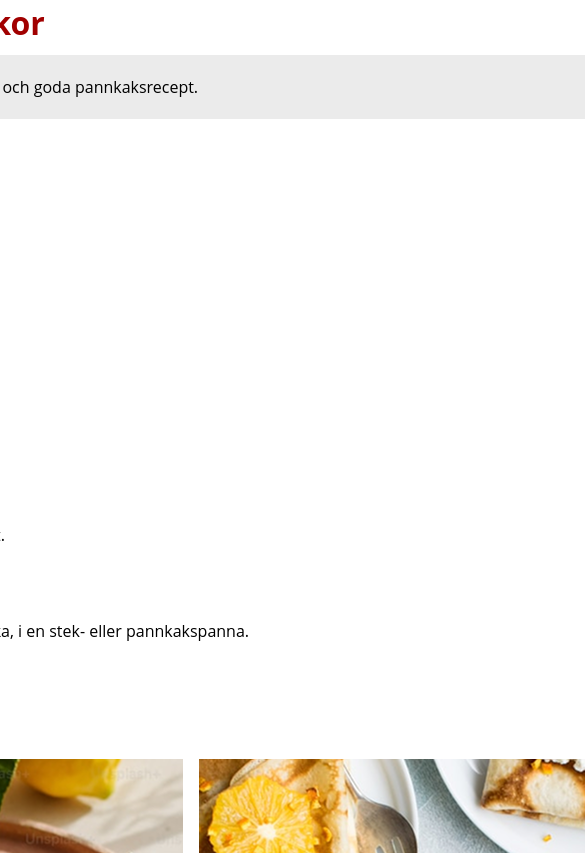
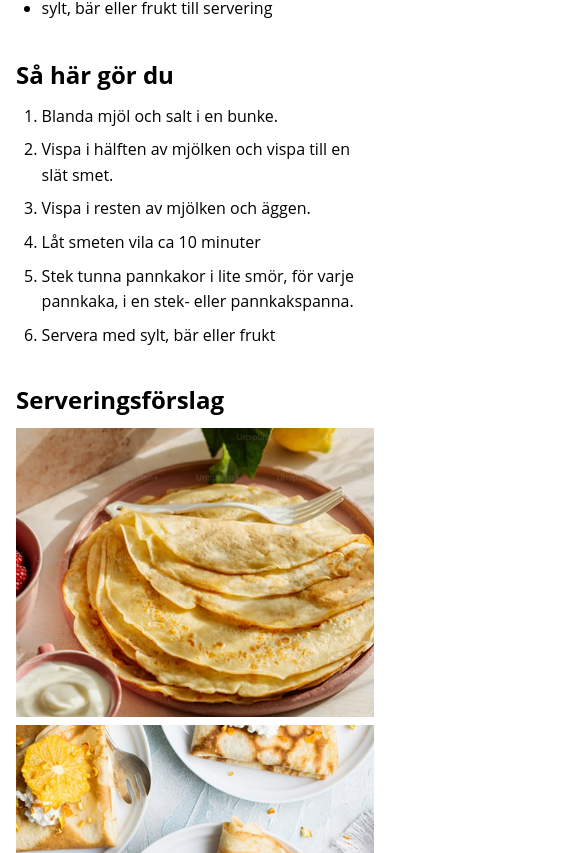
Before and after one commit to mhei009/pannkakor-websidan, a plain HTML site: page index.html in a window 390 px wide. Shown: the part 551-1404 px from the top of the page, 585 px wide, since content can reach past the window. Drawn offline with Linux system fonts and the light colour scheme.

Commit message:
recode mobile first

```diff
--- a/style.css
+++ b/style.css
@@ -1,34 +1,110 @@
+
 * {
     box-sizing: border-box;
     margin: 0;
     padding: 0;
-
 }
 
 
 body {
     font-family: 'Open Sans', sans-serif;
- background-color: rgba(161, 0, 0, 0.3);
+    background-color: white;
+    line-height: 1.5rem;
+    padding: 1rem;
     display: flex;
     justify-content: center;
- line-height: 2rem;
+}
+
+
+.wrapper {
+    background-color: white;
+    width: 100%;
 
 }
 
-@media (max-width: 1024px) {
-  :root {
-
-    --font-size-h1: 1.75rem;
-    --font-size-h2: 1.5rem;
-    --font-size-p: 1rem;
-  }
+.header{
+   margin-left: 0;
 }
 
-/* Layout */
 
+.header_img {
+    width: 100%;
+    height: auto;
+}
+
+
+.intro__wrap {
+    display: flex;
+    flex-direction: column;
+    gap: 1rem;
+    padding: 1rem 0;
+}
+
+h1 {
+    font-size: 1.5rem;
+    font-weight: bold;
+    color: #A10000;
+}
+
+h2{
+    margin-bottom: 1rem;
+}
+
+.p__intro {
+    padding: 1rem;
+    background-color: #EBEBEB;
+}
+
+
+.ingredienser, .steg   {
+    padding: 1rem 0;
+    line-height: 1.6rem;
+}
+
+.ingredienser ul, .steg ol {
+    margin-left: 0.8rem;
+    padding-left: 0.8rem;
+    margin-top: 1rem;
+}
+
+.ingredienser li, .steg li {
+    margin-bottom: 0.5rem;
+}
+
+
+.servering {
+    padding: 1rem 0;
+}
+
+.servering div {
+    display: flex;
+    flex-direction: column;
+    gap: 0.5rem;
+}
+
+.pannkakor_img,
+.pannkakor_img2 {
+    width: 100%;
+    height: auto;
+    flex: 1;
+
+
+}
+
+
+@media (min-width: 1024px) {
+
+    body{
+         background-color: rgba(161, 0, 0, 0.3);
+    }
     .wrapper {
-    background-color: white;
+        width: 60%;
+    }
 
+
+    .intro__wrap{
+    padding: 3rem 3rem 0 3rem;
+    margin-bottom: 1rem;
 }
 
 
@@ -36,36 +112,14 @@ font-family: 'Open Sans', sans-serif;
 {
     margin-left: 0;
     padding: 0 3rem 0 3rem;
-    margin-bottom: 1rem;
+    margin-bottom: 2rem;
 
 
 }
 
-.intro__wrap{
-    padding: 3rem 3rem 0 3rem;
-}
-
-h1{
-    font-weight: bold;
-    color: #A10000;
-    margin-bottom: 1rem;
-}
-
-.p__intro{
-    padding: 1rem;
-    background-color: #EBEBEB;
-    margin-bottom: 1rem;
-}
-
-h2{
-  margin-bottom: 1rem;
-}
-.ingredienser ul, .steg ol {
-    margin-left: 1.1rem;
-    padding: 1rem 0;
-}
     .servering div {
-    display: flex;
+        flex-direction: row;
+        justify-content: center;
         gap: 1rem;
     }
 
@@ -75,3 +129,4 @@ h2{
     height: auto;
     max-width: calc(50% - 12px)
 }
+}
```
Lines whose indentation alone changed are shown as unchanged.
